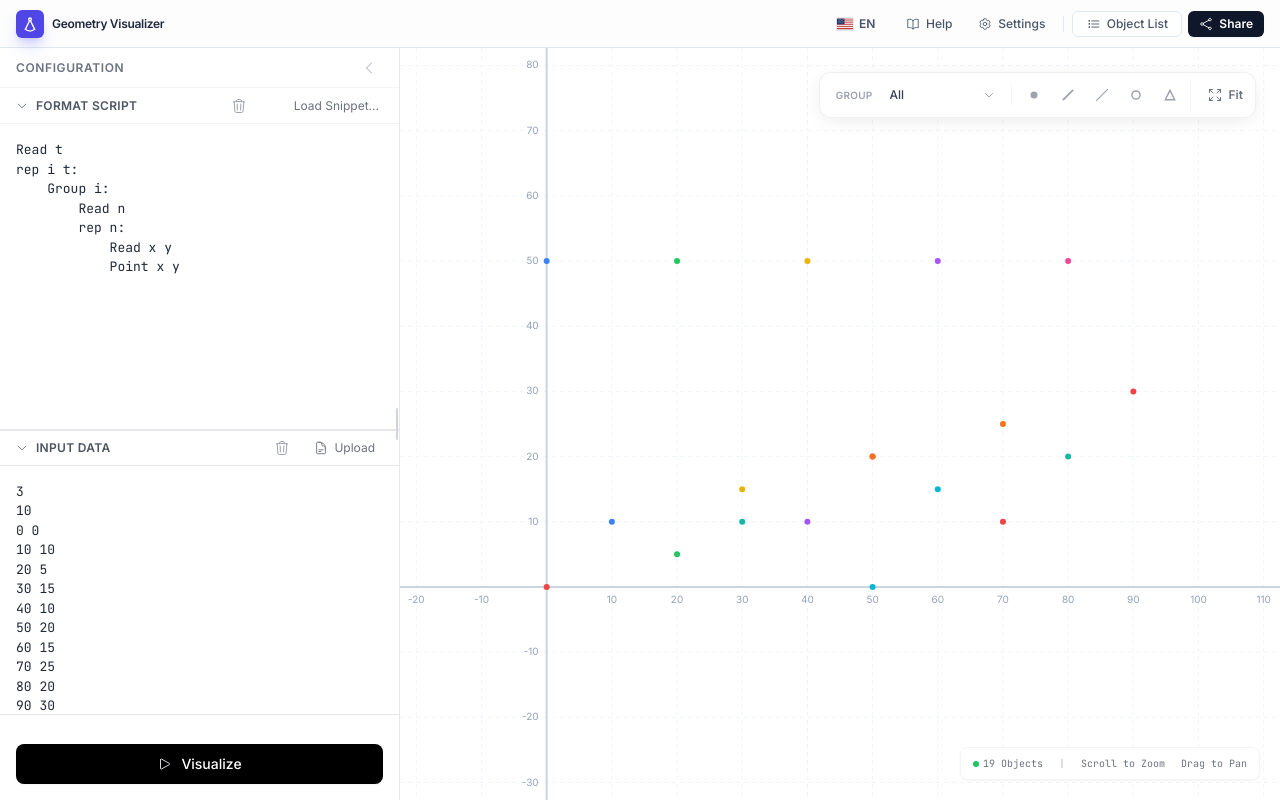
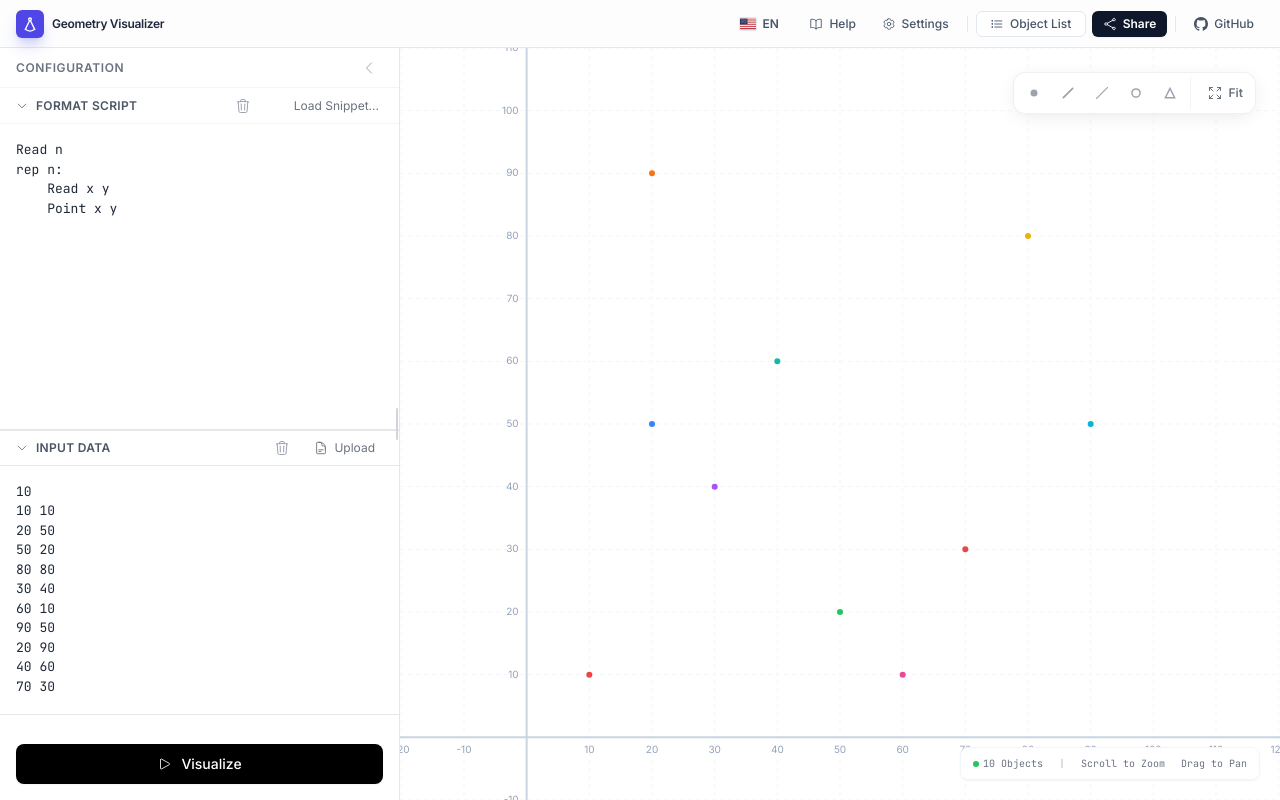
Before and after one commit to tatesoto/cp-geo-visualizer, a React (Vite) app: page / in a window 1280 px wide. Built offline with nearby package versions, Linux system fonts and the light colour scheme.

Commit message:
fix: Update initial key in useGeometryData hook to 'points' for correct parsing

```diff
--- a/components/EditorPanel.tsx
+++ b/components/EditorPanel.tsx
@@ -382,13 +382,6 @@
                         </div>
 
                         <div className="flex items-center gap-3">
-                            <button
-                                onClick={handleClear}
-                                className="p-1 text-gray-400 hover:text-red-500 transition-colors"
-                                title={t(lang, 'clear')}
-                            >
-                                <TrashIcon className="w-4 h-4" />
-                            </button>
                             {isMobile && (
                                 <button
                                     onMouseDown={(e) => {
@@ -401,6 +394,14 @@
                                     Tab
                                 </button>
                             )}
+                            <div className="flex items-center gap-2">
+                                <button
+                                    onClick={handleClear}
+                                    className="p-1 text-gray-400 hover:text-red-500 transition-colors"
+                                    title={t(lang, 'clear')}
+                                >
+                                    <TrashIcon className="w-4 h-4" />
+                                </button>
                                 <select
                                     className="bg-transparent text-xs text-gray-500 hover:text-gray-900 border-none outline-none cursor-pointer pr-1 transition-colors text-right appearance-none"
                                     onChange={(e) => loadSnippet(e.target.value)}
@@ -411,6 +412,7 @@
                                         <option key={key} value={key}>{t(lang, `snippet_${key}` as keyof typeof TRANSLATIONS['en'])}</option>
                                     ))}
                                 </select>
+                            </div>
                         </div>
                     </div>
 
--- a/components/Header.tsx
+++ b/components/Header.tsx
@@ -170,7 +170,7 @@
             <span className="hidden sm:inline">{t(lang, 'share')}</span>
           </button>
 
-          {isShareOpen && (
+        {isShareOpen && (
             <div className="absolute right-0 mt-2 w-56 bg-white rounded-xl shadow-xl border border-slate-100 py-1 z-50 animate-in fade-in zoom-in-95 duration-100 origin-top-right">
               <button
                 onClick={handleDownload}
@@ -192,6 +192,23 @@
           )}
         </div>
 
+        <div className={`h-4 w-px bg-slate-200 mx-1 ${visualizerOnlyClass}`}></div>
+
+        {/* GitHub */}
+        <a
+          href="https://github.com/tatesoto/cp-geo-visualizer"
+          target="_blank"
+          rel="noreferrer"
+          className={`flex items-center justify-center gap-1.5 px-0 sm:px-2.5 py-1 rounded-md text-xs font-medium text-slate-600 hover:bg-slate-100 hover:text-slate-900 transition-all w-8 sm:w-auto sm:min-w-[70px] ${visualizerOnlyClass}`}
+          title="GitHub"
+          aria-label="GitHub"
+        >
+          <svg className="w-3.5 h-3.5 shrink-0" viewBox="0 0 16 16" fill="currentColor" aria-hidden="true">
+            <path d="M8 0C3.58 0 0 3.58 0 8c0 3.54 2.29 6.53 5.47 7.59.4.07.55-.17.55-.38 0-.19-.01-.82-.01-1.49-2.01.37-2.53-.49-2.69-.94-.09-.23-.48-.94-.82-1.13-.28-.15-.68-.52-.01-.53.63-.01 1.08.58 1.23.82.72 1.21 1.87.87 2.33.66.07-.52.28-.87.51-1.07-1.78-.2-3.64-.89-3.64-3.95 0-.87.31-1.59.82-2.15-.08-.2-.36-1.02.08-2.12 0 0 .67-.21 2.2.82.64-.18 1.32-.27 2-.27.68 0 1.36.09 2 .27 1.53-1.04 2.2-.82 2.2-.82.44 1.1.16 1.92.08 2.12.51.56.82 1.27.82 2.15 0 3.07-1.87 3.75-3.65 3.95.29.25.54.73.54 1.48 0 1.07-.01 1.93-.01 2.2 0 .21.15.46.55.38A8.01 8.01 0 0 0 16 8c0-4.42-3.58-8-8-8Z" />
+          </svg>
+          <span className="hidden sm:inline whitespace-nowrap">GitHub</span>
+        </a>
+
       </div>
     </header>
   );
--- a/hooks/useGeometryData.ts
+++ b/hooks/useGeometryData.ts
@@ -3,7 +3,7 @@
 import { parseInput } from '../services/parser';
 import { SNIPPETS, SnippetKey } from '../constants/snippets';
 
-const INITIAL_KEY: SnippetKey = 'groups';
+const INITIAL_KEY: SnippetKey = 'points';
 
 export const useGeometryData = (executionTimeout: number) => {
   const [inputText, setInputText] = useState<string>(SNIPPETS[INITIAL_KEY].input);
```
Lines whose indentation alone changed are shown as unchanged.
